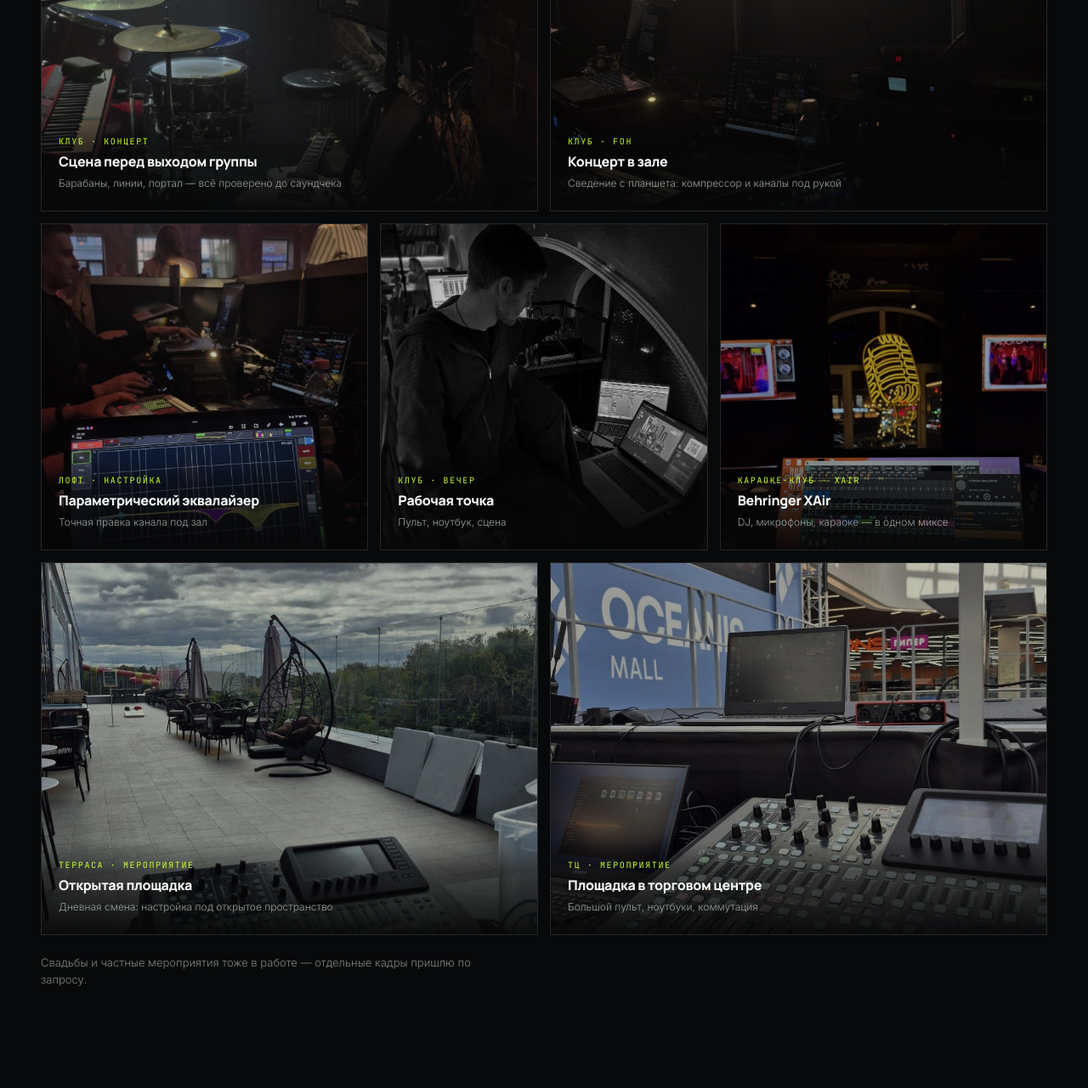
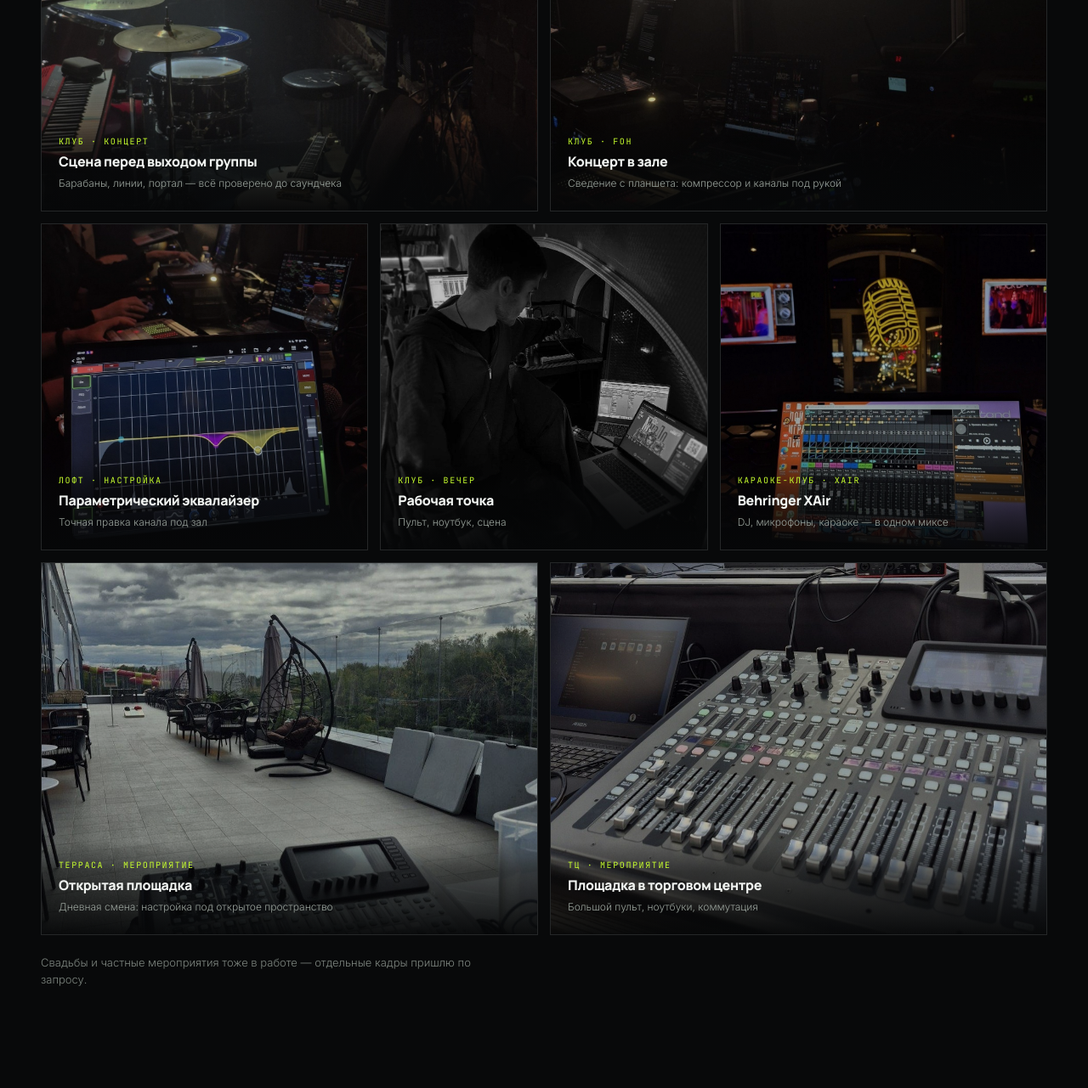
Before and after one commit to vlad200zel/vlad200zel.github.io, a plain HTML site: page index.html in a window 1280 px wide. Shown: the part 2754-4035 px from the top of the page at 85% size. Drawn offline with Linux system fonts and the light colour scheme.

Commit message:
Обновление index.html

```diff
--- a/index.html
+++ b/index.html
@@ -362,7 +362,7 @@
         <div class="card-body"><div class="kind">Клуб · FOH</div><h3>Концерт в зале</h3><small>Сведение с планшета: компрессор и каналы под рукой</small></div>
       </article>
       <article class="card small rv" data-k="club">
-        <img src="club-03.jpg" alt="Настройка канала, параметрический эквалайзер" loading="lazy">
+        <img src="club-03.jpg" alt="Настройка канала, параметрический эквалайзер" loading="lazy" style="object-position:center 88%">
         <div class="card-body"><div class="kind">Лофт · настройка</div><h3>Параметрический эквалайзер</h3><small>Точная правка канала под зал</small></div>
       </article>
       <article class="card small rv d1" data-k="club">
@@ -370,7 +370,7 @@
         <div class="card-body"><div class="kind">Клуб · вечер</div><h3>Рабочая точка</h3><small>Пульт, ноутбук, сцена</small></div>
       </article>
       <article class="card small rv d2" data-k="club">
-        <img src="mixer-01.jpg" alt="Behringer XAir в караоке-клубе" loading="lazy">
+        <img src="mixer-01.jpg" alt="Behringer XAir в караоке-клубе" loading="lazy" style="object-position:center 90%">
         <div class="card-body"><div class="kind">Караоке-клуб · XAir</div><h3>Behringer XAir</h3><small>DJ, микрофоны, караоке — в одном миксе</small></div>
       </article>
       <article class="card big rv" data-k="event">
@@ -378,7 +378,7 @@
         <div class="card-body"><div class="kind">Терраса · мероприятие</div><h3>Открытая площадка</h3><small>Дневная смена: настройка под открытое пространство</small></div>
       </article>
       <article class="card big rv d1" data-k="event">
-        <img src="event-02.jpg" alt="Мероприятие в торговом центре, пульт и ноутбуки" loading="lazy">
+        <img src="event-02.jpg" alt="Мероприятие в торговом центре, пульт и ноутбуки" loading="lazy" style="object-position:center 86%">
         <div class="card-body"><div class="kind">ТЦ · мероприятие</div><h3>Площадка в торговом центре</h3><small>Большой пульт, ноутбуки, коммутация</small></div>
       </article>
     </div>
```
